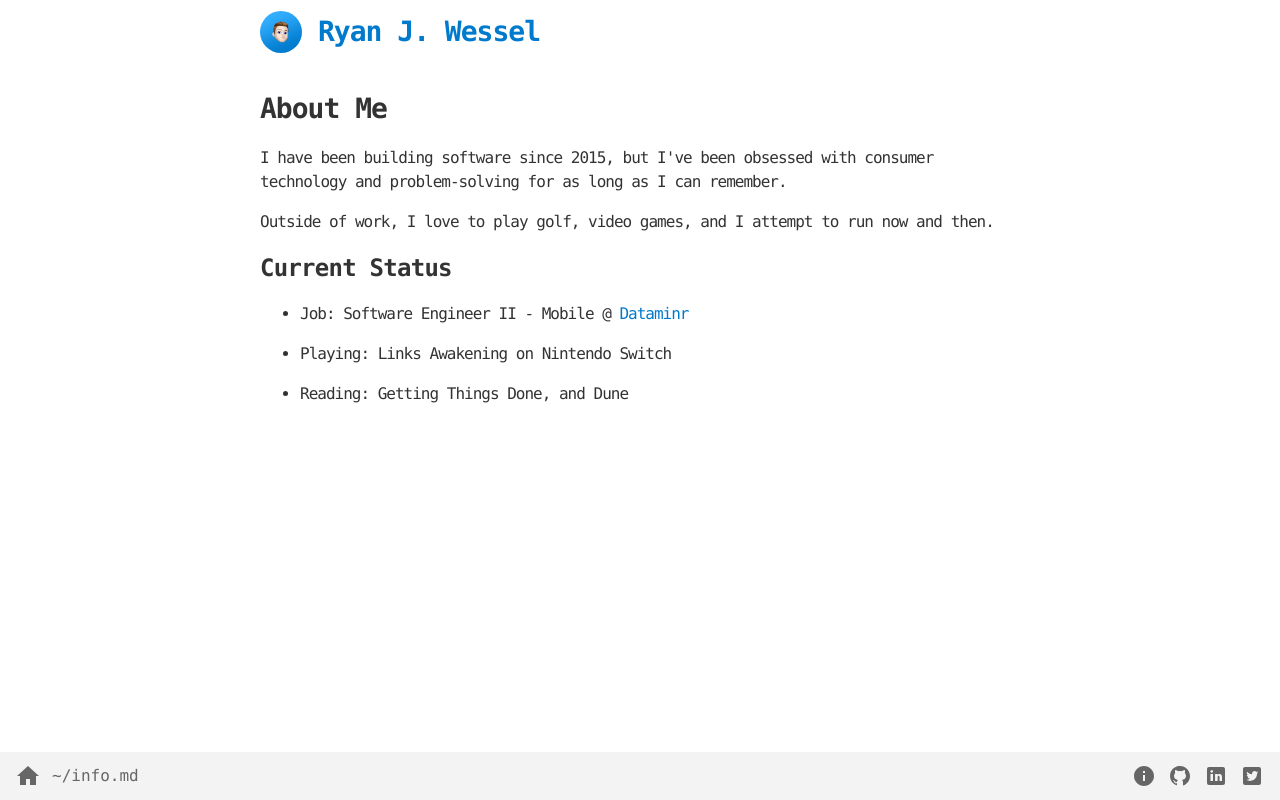
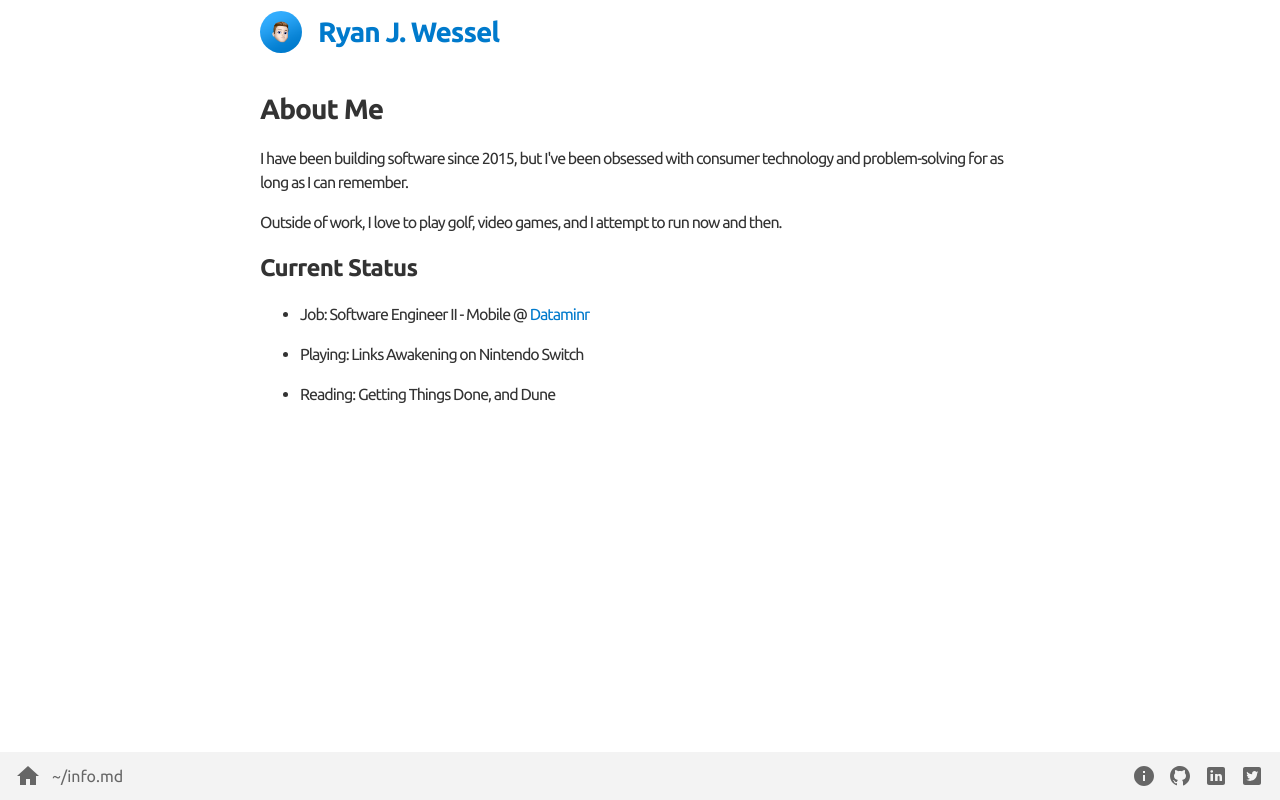
Before and after one commit to ryanjwessel/ryanjwessel.com, a Next.js app: page /info in a window 1280 px wide. Built offline with nearby package versions, Linux system fonts and the light colour scheme.

Commit message:
📦 NEW: Change to sans-serif type-faces instead of monotype

```diff
--- a/src/components/Meta.js
+++ b/src/components/Meta.js
@@ -9,10 +9,7 @@
       <title>{title}</title>
       <meta name="Description" content={description}></meta>
       <link rel="shortcut icon" type="image/x-icon" href={base64Favicon} />
-      <link
-        href="https://fonts.googleapis.com/css2?family=Ubuntu+Mono&display=swap"
-        rel="stylesheet"
-      />
+      <link href="https://fonts.googleapis.com/css2?family=Ubuntu:ital,wght@0,400;0,700;1,400;1,700&display=swap" rel="stylesheet" />
     </Head>
   );
 };
--- a/src/components/StyledBlogList.js
+++ b/src/components/StyledBlogList.js
@@ -10,11 +10,7 @@
     margin-bottom: 0;
   }
   .post .post-date {
-    font-size: 0.9rem;
     margin-bottom: 0.25rem;
-  }
-  .post .post-title {
-    font-size: 1.2rem;
   }
 `;
 
--- a/src/styles/defaults.css
+++ b/src/styles/defaults.css
@@ -15,7 +15,7 @@
   overflow-x: hidden;
   background-color: #fff;
   color: #333;
-  font-family: "Ubunto Mono", "Lucida Console", monospace;
+  font-family: "Ubuntu", Arial, sans-serif;
   font-size: 16px;
   -webkit-font-smoothing: antialiased;
   -moz-osx-font-smoothing: grayscale;
@@ -41,7 +41,7 @@
 h6,
 p,
 li {
-  font-family: "Ubunto Mono", "Lucida Console", monospace;
+  font-family: "Ubuntu", Arial, sans-serif;
   margin-left: 0;
   margin-right: 0;
   margin-top: 0;
```
